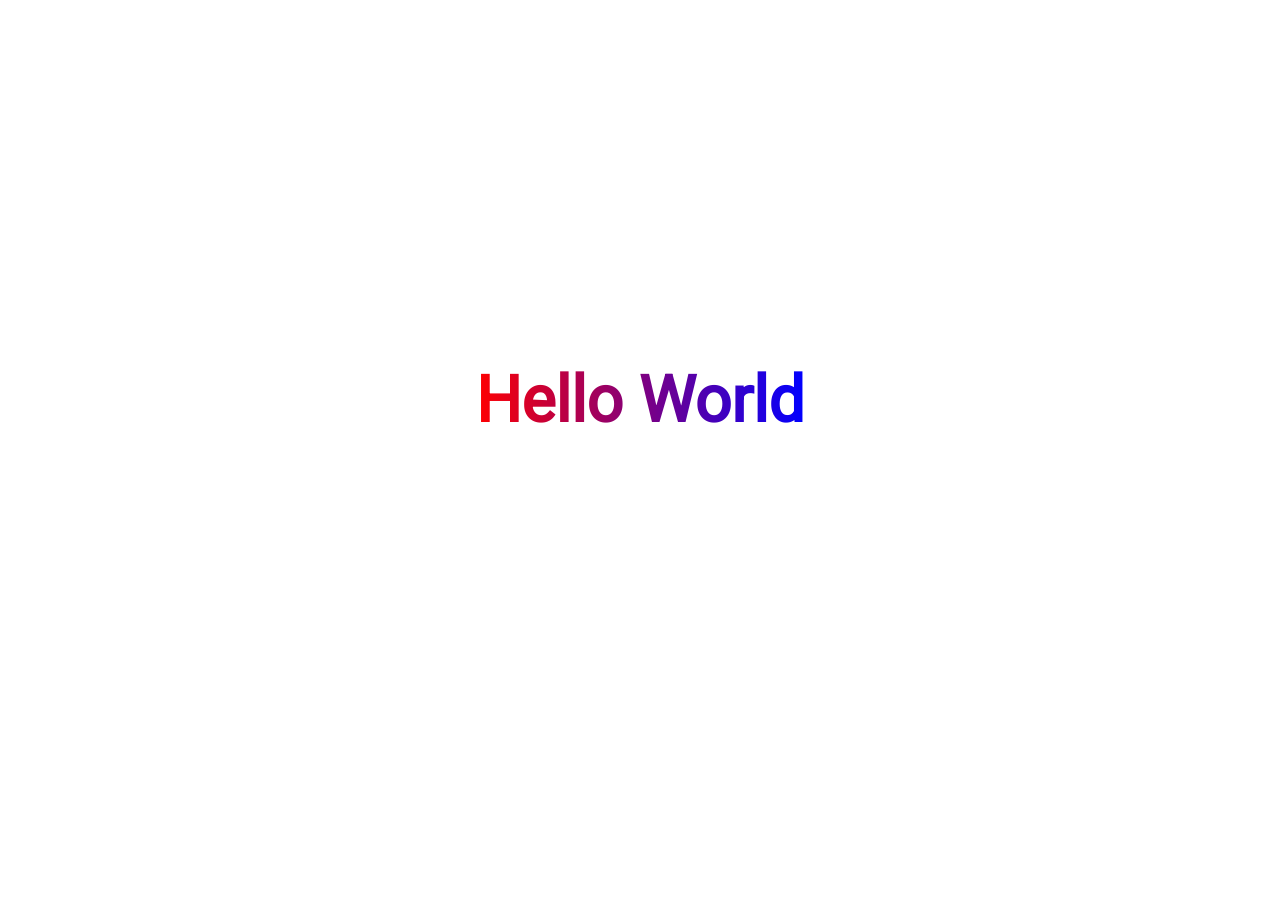
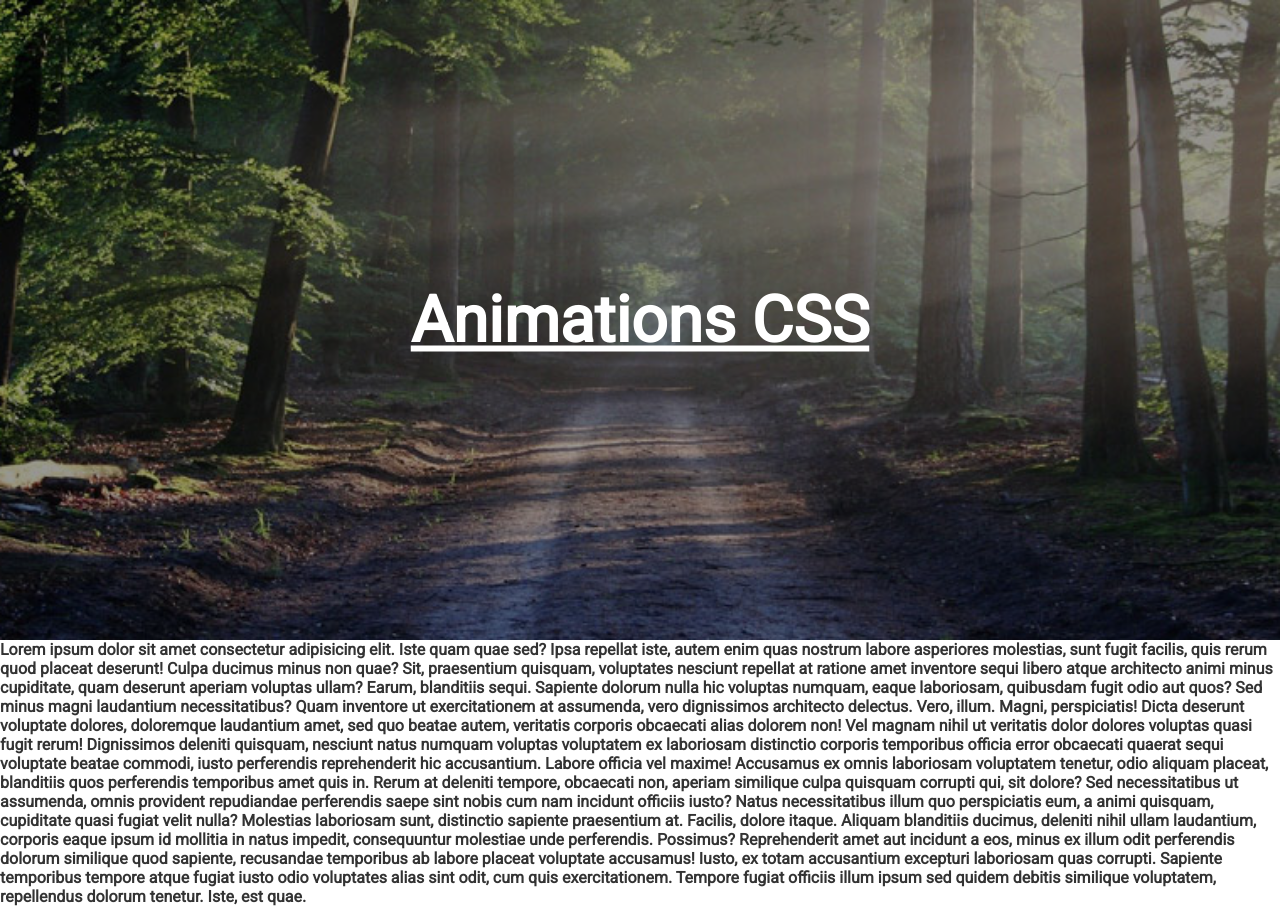
Before and after one commit to EthanPaleyron/animations_CSS, a website built with Vite: page index.html in a window 1280 px wide. Before the commit the page ends 800 px from the top, so only its background shows below. Built offline with nearby package versions, Linux system fonts and the light colour scheme.

Commit message:
fin du slider d'image

```diff
--- a/index.html
+++ b/index.html
@@ -2,22 +2,56 @@
 <html lang="en">
 
 <head>
-  <title>Name Project</title>
+  <title>Animations CSS</title>
   <meta charset="UTF-8">
   <meta name="viewport" content="width=device-width, initial-scale=1.0">
-  <!-- <link rel="icon" type="image/x-icon" href="public/"> -->
-  <!-- <meta name="description" content="Project description"> -->
-  <!-- <meta name="keywords" content="Keywords relevant to your project"> -->
-  <!-- <meta name="author" content="Your name or the name of your organization"> -->
   <link rel="stylesheet" href="/scss/style.scss">
   <script src="https://kit.fontawesome.com/2621df78fc.js" crossorigin="anonymous"></script>
 </head>
 
 <body>
 
-  <h1>Hello World</h1>
+  <!-- <h1>Animations CSS</h1> -->
 
-  <script type="module" src="/js/main.js"></script>
+  <main>
+    <header>
+      <div class="slider">
+        <div class="slide">
+          <div><img src="images/01.jpg"></div>
+          <div><img src="images/02.jpg"></div>
+          <div><img src="images/03.jpg"></div>
+        </div>
+      </div>
+      <h1>Animations CSS</h1>
+    </header>
+    <p>Lorem ipsum dolor sit amet consectetur adipisicing elit. Iste quam quae sed? Ipsa repellat iste, autem enim quas
+      nostrum labore asperiores molestias, sunt fugit facilis, quis rerum quod placeat deserunt!
+      Culpa ducimus minus non quae? Sit, praesentium quisquam, voluptates nesciunt repellat at ratione amet inventore
+      sequi libero atque architecto animi minus cupiditate, quam deserunt aperiam voluptas ullam? Earum, blanditiis
+      sequi.
+      Sapiente dolorum nulla hic voluptas numquam, eaque laboriosam, quibusdam fugit odio aut quos? Sed minus magni
+      laudantium necessitatibus? Quam inventore ut exercitationem at assumenda, vero dignissimos architecto delectus.
+      Vero, illum.
+      Magni, perspiciatis! Dicta deserunt voluptate dolores, doloremque laudantium amet, sed quo beatae autem, veritatis
+      corporis obcaecati alias dolorem non! Vel magnam nihil ut veritatis dolor dolores voluptas quasi fugit rerum!
+      Dignissimos deleniti quisquam, nesciunt natus numquam voluptas voluptatem ex laboriosam distinctio corporis
+      temporibus officia error obcaecati quaerat sequi voluptate beatae commodi, iusto perferendis reprehenderit hic
+      accusantium. Labore officia vel maxime!
+      Accusamus ex omnis laboriosam voluptatem tenetur, odio aliquam placeat, blanditiis quos perferendis temporibus
+      amet quis in. Rerum at deleniti tempore, obcaecati non, aperiam similique culpa quisquam corrupti qui, sit dolore?
+      Sed necessitatibus ut assumenda, omnis provident repudiandae perferendis saepe sint nobis cum nam incidunt
+      officiis iusto? Natus necessitatibus illum quo perspiciatis eum, a animi quisquam, cupiditate quasi fugiat velit
+      nulla?
+      Molestias laboriosam sunt, distinctio sapiente praesentium at. Facilis, dolore itaque. Aliquam blanditiis ducimus,
+      deleniti nihil ullam laudantium, corporis eaque ipsum id mollitia in natus impedit, consequuntur molestiae unde
+      perferendis. Possimus?
+      Reprehenderit amet aut incidunt a eos, minus ex illum odit perferendis dolorum similique quod sapiente, recusandae
+      temporibus ab labore placeat voluptate accusamus! Iusto, ex totam accusantium excepturi laboriosam quas corrupti.
+      Sapiente temporibus tempore atque fugiat iusto odio voluptates alias sint odit, cum quis exercitationem. Tempore
+      fugiat officiis illum ipsum sed quidem debitis similique voluptatem, repellendus dolorum tenetur. Iste, est quae.
+    </p>
+
+    <script type="module" src="/js/main.js"></script>
 </body>
 
 </html>
--- a/scss/style.scss
+++ b/scss/style.scss
@@ -2,19 +2,48 @@
 @import "styles";
 @import "design-tokens";
 
-body {
-  min-height: 100vh;
-  display: flex;
-  flex-direction: column;
+header {
+  position: relative;
+  width: 100%;
+  height: 50vw;
+  overflow: hidden;
+  .slider {
+    display: flex;
+    width: 300vw;
+    height: 100%;
+    animation: slide 20s infinite ease-out;
+    .slide {
+      display: flex;
+      width: 300vw;
+      img {
+        filter: brightness(60%);
+        height: 100%;
+      }
+    }
+  }
+  h1 {
+    @extend %absolute-center;
+    z-index: 1;
+    color: $w;
+    text-decoration: underline;
+  }
+  @keyframes slide {
+    0%,
+    15%,
+    100% {
+      transform: translateX(0);
+    }
+    25%,
+    40% {
+      transform: translateX(-100vw);
+    }
+    50%,
+    65% {
+      transform: translateX(-200vw);
+    }
+    75%,
+    90% {
+      transform: translateX(-100vw);
+    }
+  }
 }
-
-h1 {
-  @extend %absolute-center;
-  background: gradient(red, blue, 90deg);
-  -webkit-background-clip: text;
-  -webkit-text-fill-color: transparent;
-}
-
-footer {
-  flex: 1;
-}
```
Also changed, not shown: images/01.jpg (added), images/02.jpg (added), images/03.jpg (added), pnpm-lock.yaml (added).
